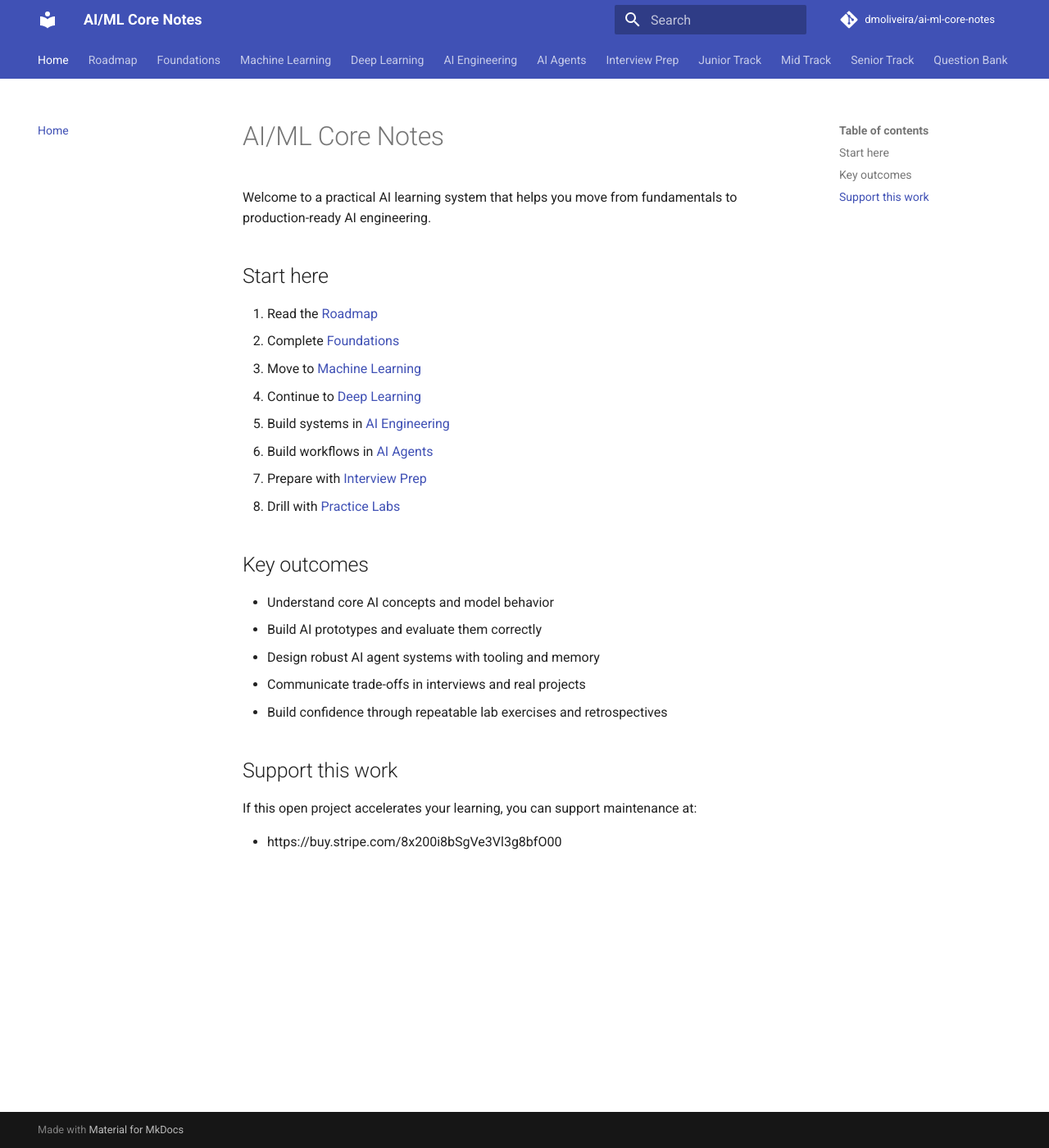
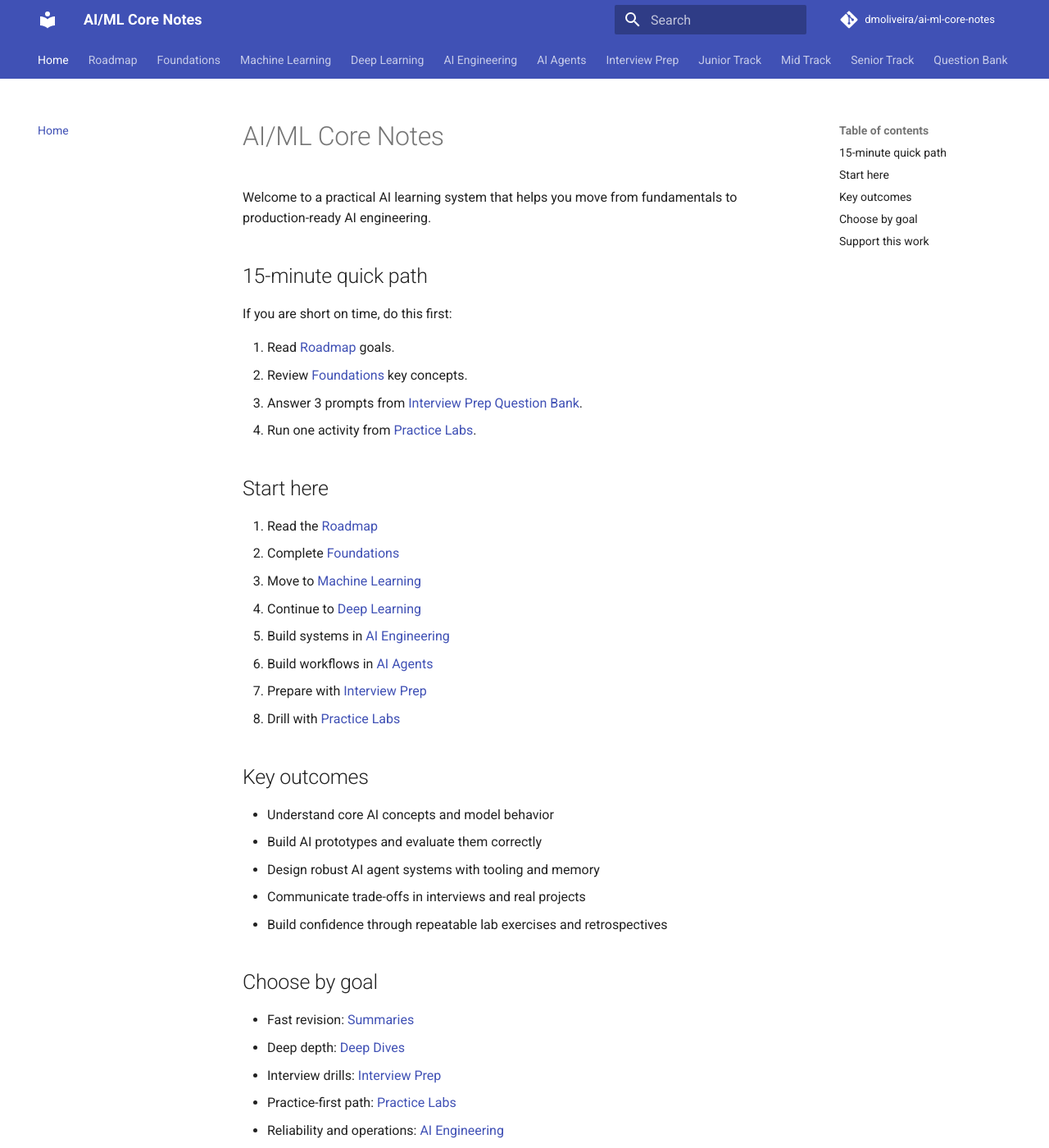
Before and after one commit to dmoliveira/ai-ml-core-notes, an MkDocs documentation site: the page built from docs/index.md, in a window 1280 px wide and 1400 px high. Shown: the whole window at 82% size. Built offline with MkDocs 1.6.1 and Material for MkDocs 9.7.7, drawn with Linux system fonts in a browser that asks for light colours; comment, search, counter and statistics services are not loaded.

```diff
--- a/docs/index.md
+++ b/docs/index.md
@@ -1,6 +1,15 @@
 # AI/ML Core Notes
 
 Welcome to a practical AI learning system that helps you move from fundamentals to production-ready AI engineering.
+
+## 15-minute quick path
+
+If you are short on time, do this first:
+
+1. Read [Roadmap](plan/project-plan.md) goals.
+2. Review [Foundations](foundations/index.md) key concepts.
+3. Answer 3 prompts from [Interview Prep Question Bank](interview-prep/question-bank.md).
+4. Run one activity from [Practice Labs](practice/index.md).
 
 ## Start here
 
@@ -21,6 +30,14 @@ Welcome to a practical AI learning system that helps you move from fundamentals
 - Communicate trade-offs in interviews and real projects
 - Build confidence through repeatable lab exercises and retrospectives
 
+## Choose by goal
+
+- Fast revision: [Summaries](summaries/index.md)
+- Deep depth: [Deep Dives](deep-dives/index.md)
+- Interview drills: [Interview Prep](interview-prep/index.md)
+- Practice-first path: [Practice Labs](practice/index.md)
+- Reliability and operations: [AI Engineering](ai-engineering/index.md)
+
 ## Support this work
 
 If this open project accelerates your learning, you can support maintenance at:
```
Also changed, not shown: docs/wiki/Home.md (+7 -0 lines).
